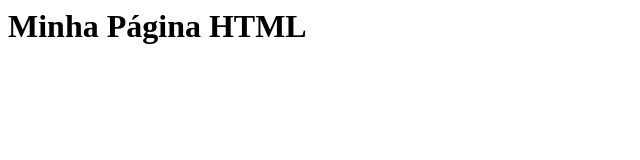
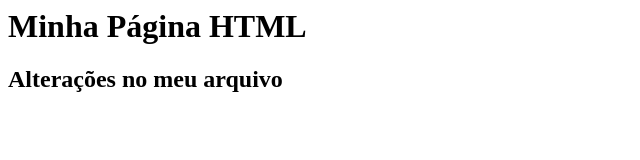
Before and after one commit to thiag0Paulo/thiag0paulo-no-github, a plain HTML site: page index.html in a window 1280 px wide. Shown: the whole page, without its empty margins (0-640 px from the left). Drawn offline with Linux system fonts and the light colour scheme.

Commit message:
arquivo index.html atualizado novamente

```diff
--- a/index.html
+++ b/index.html
@@ -1,5 +1,6 @@
 <html>
 	<body>
 		<h1>Minha Página HTML</h1>
+		<h2>Alterações no meu arquivo</h2>
 	</body>
 </html>
```
